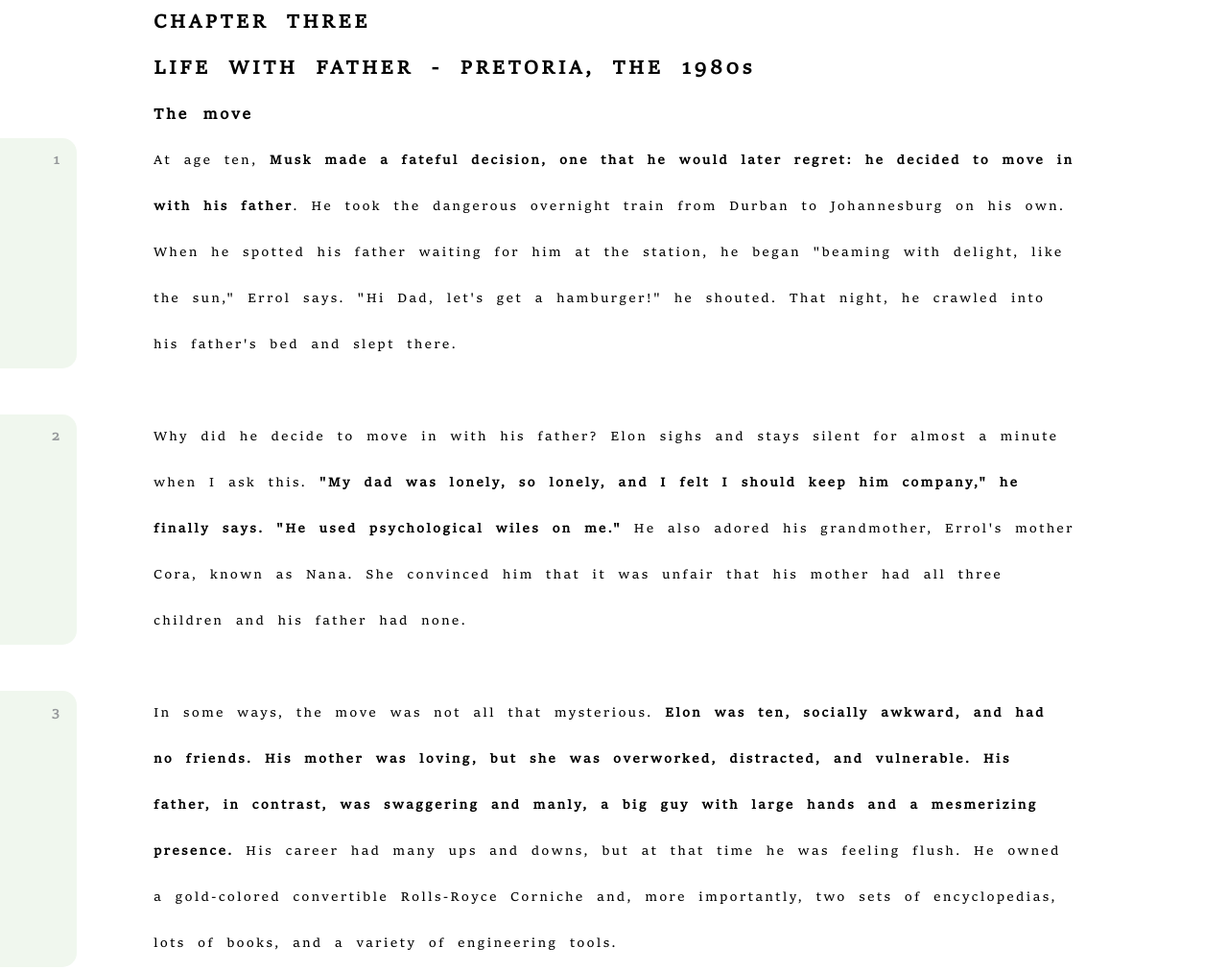
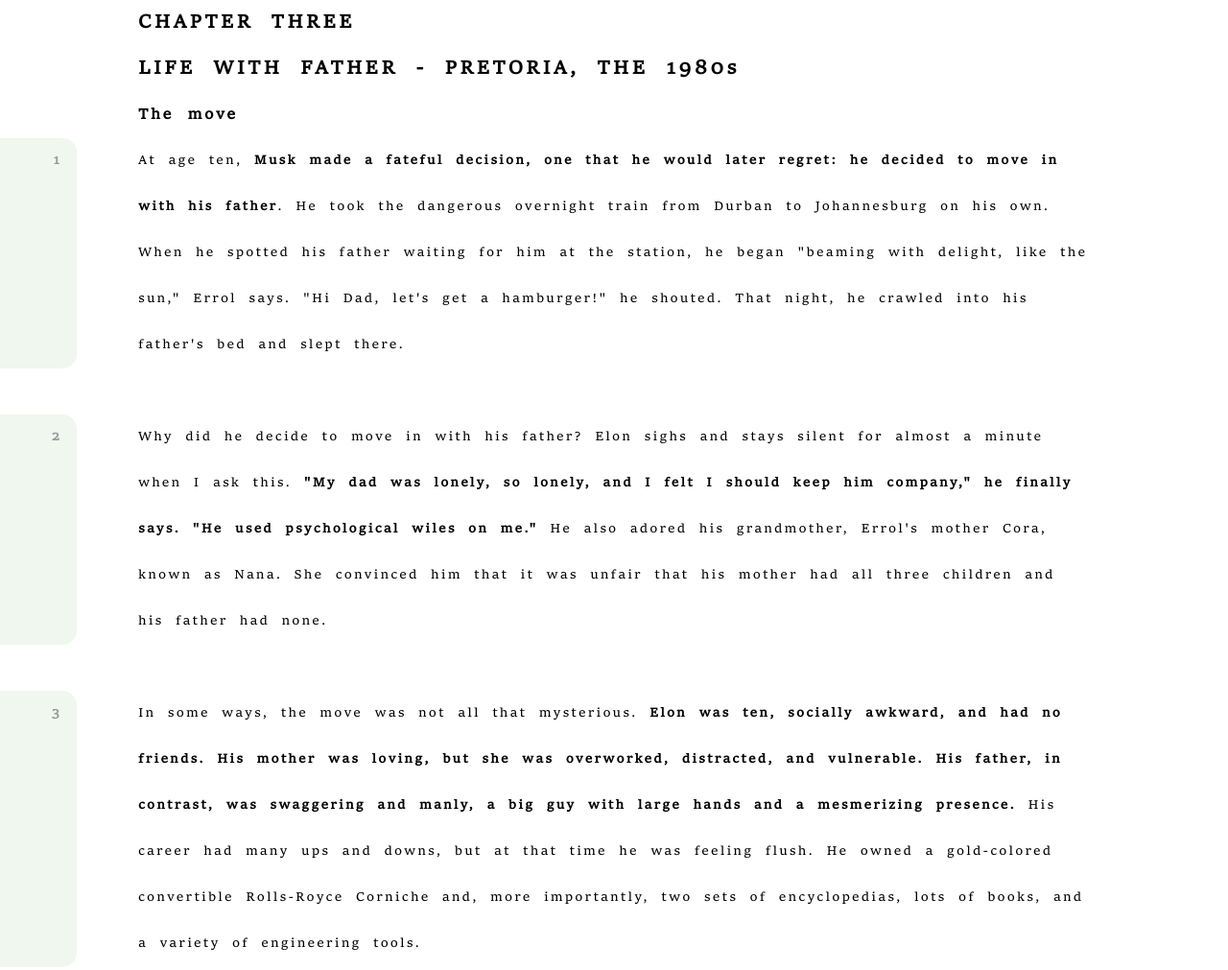
Before and after one commit to DarrenTaljaard/InclusiveType, a plain HTML site: page index.html in a window 1280 px wide. Shown: the top 1011 px of the page at 96% size. Drawn offline with Linux system fonts and the light colour scheme.

Commit message:
Update main.css

```diff
--- a/stylesheets/main.css
+++ b/stylesheets/main.css
@@ -16,8 +16,8 @@ body {
 article {
   max-width: 1366px;
   line-height: 3rem;
-  padding-left: 10rem;
-  padding-right: 10rem;
+  padding-left: 9rem;
+  padding-right: 9rem;
 }
 
 p {
@@ -31,7 +31,7 @@ p::before {
   content: counter(section);
   border-radius: 0px 15px 15px 0px;
   position: absolute;
-  left: -10rem;
+  left: -9rem;
   top: 0px;
   bottom: 0px;
   width: 5rem;
```
